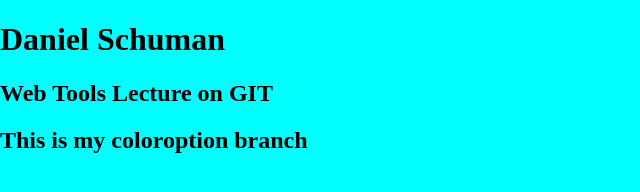
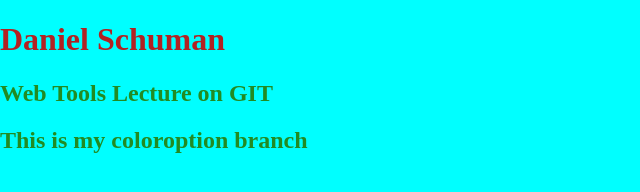
Before and after one commit to danjschuman/gitlecture, a plain HTML site: page index.html in a window 1280 px wide. Shown: the whole page, without its empty margins (0-640 px from the left). Drawn offline with nearby package versions, Linux system fonts and the light colour scheme.

Commit message:
Second commit on branch Changed h1 and h2 lines

```diff
--- a/_css/main.css
+++ b/_css/main.css
@@ -11,6 +11,11 @@ html, body  {
 background-color:aqua;
 	margin: 0;
 }
+h1 {color:firebrick;
+}
+h2 {color:forestgreen;
+}
+
 /* Correct `block` display not defined in IE 8/9.*/
 article,aside,details,figcaption,figure,footer,header,main,nav,section,summary {
   display: block;
```
